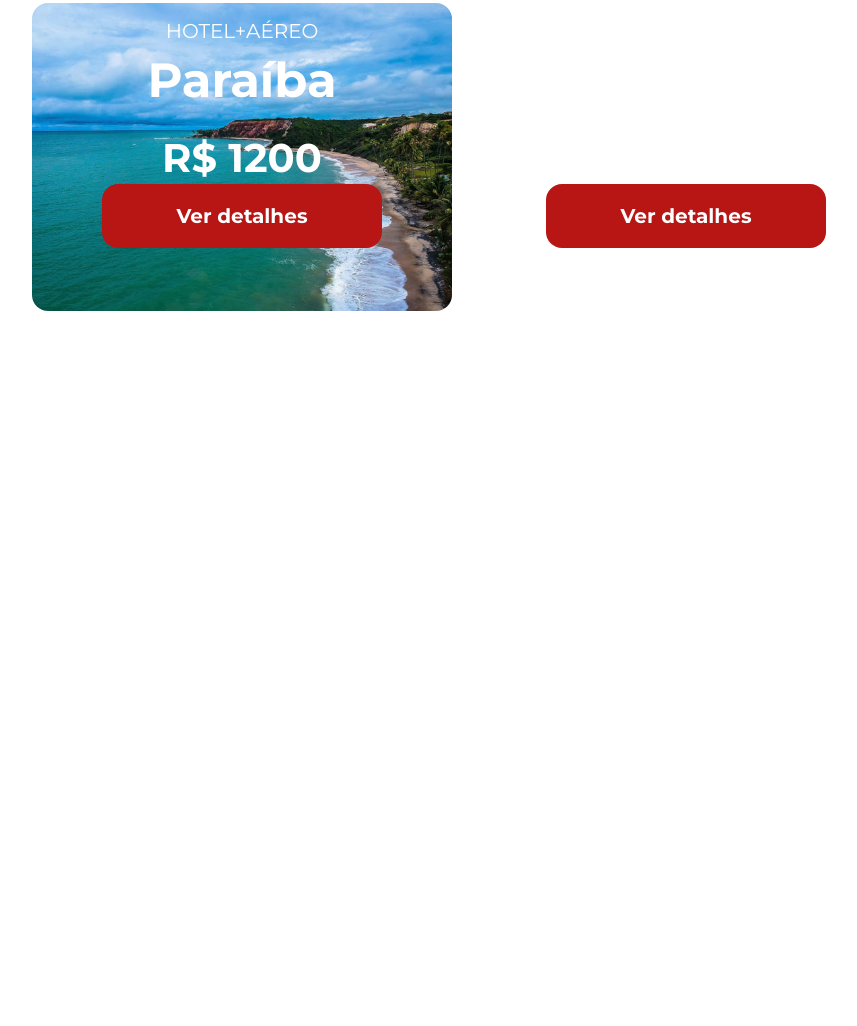
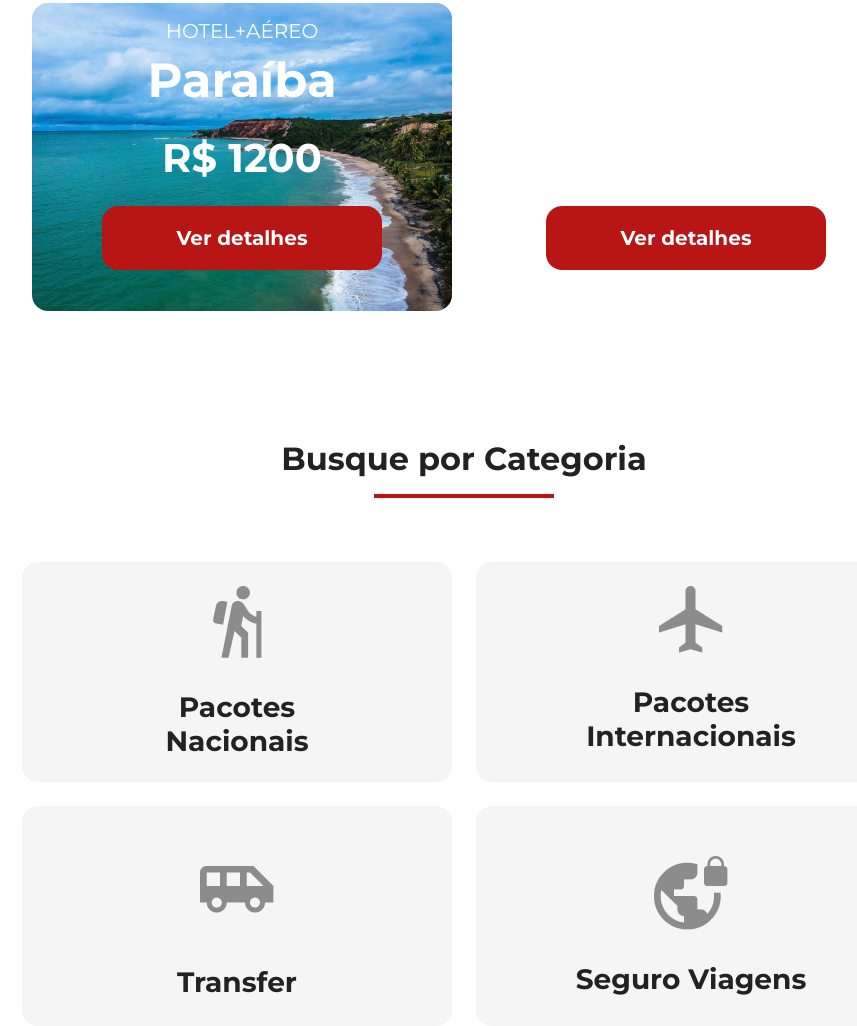
Before and after one commit to Alexsander96-dev/jornada-viagens, a plain HTML site: page index.html in a window 1280 px wide. Shown: the part 1572-2598 px from the top of the page, without its empty margins (176-1033 px from the left). Before the commit the page ends 1907 px from the top, so only its background shows below. Drawn offline with Linux system fonts and the light colour scheme.

Commit message:
ajusta layout da secao categoria

```diff
--- /dev/null
+++ b/css/categories.css
@@ -0,0 +1,62 @@
+.categories .section-title {
+  width: 312px;
+  margin: 0 auto;
+  margin-top: 88px;
+}
+
+.categories-cards {
+  display: flex;
+  flex-direction: column;
+  align-items: center;
+  gap: 24px;
+  margin-top: 64px;
+}
+
+.categories-cards .cards {
+  width: 312px;
+  height: 220px;
+  background-color: var(--background-secondary-color);
+  text-align: center;
+  border-radius: 16px;
+  padding: 24px;
+  box-sizing: border-box;
+  text-decoration: none;
+  color: var(--text-primary-color);
+}
+
+.categories-cards .cards h3 {
+  font-size: 28px;
+  font-weight: var(--title-weight);
+}
+
+.categories-cards .cards.single-line {
+  padding-top: 50px;
+}
+
+.categories-cards .cards.single-line.transfer img {
+  margin: 10px 0 20px;
+}
+
+@media screen and (min-width: 768px) {
+  .categories .section-title {
+    width: 100%;
+  }
+
+  .categories-cards {
+    flex-direction: row;
+    flex-wrap: wrap;
+    justify-content: center;
+  }
+}
+
+@media screen and (min-width: 1024px) {
+  .categories-cards .cards {
+    width: 430px;
+  }
+}
+
+@media screen and (min-width: 1366px) {
+  .categories-cards .cards {
+    width: 280px;
+  }
+}
--- a/css/global.css
+++ b/css/global.css
@@ -69,6 +69,7 @@ body {
   display: inline-block;
   text-decoration: none;
   line-height: 64px;
+
 }
 
 @media screen and (min-width: 768px) {
--- a/css/offers.css
+++ b/css/offers.css
@@ -1,3 +1,6 @@
+.offers {
+  margin-bottom: 104px;
+}
 .offers-cards {
   display: flex;
   flex-direction: column;
@@ -5,7 +8,7 @@
   gap: 24px;
 }
 
-.card {
+.offers-cards .card {
   color: var(--text-secondary-color);
   width: 312px;
   height: 288px;
@@ -17,46 +20,47 @@
   margin-bottom: 24px;
 }
 
-.card header {
+.offers-cards .card header {
   display: block;
   position: static;
   background-color: transparent;
   padding: 0;
 }
 
-.card header p {
+.offers-cards .card header p {
   font-size: 20px;
   font-weight: var(--text-weight);
 }
 
-.card header h3 {
+.offers-cards .card header h3 {
   font-size: 40px;
   font-weight: var(--title-weight);
   margin: 8px 0 0;
 }
 
-.card header span {
+.offers-cards .card header span {
   font-size: 32px;
   margin-top: 24px;
+  margin-bottom: 24px;
   display: inline-block;
 }
 
-.card.japao {
+.offers-cards .card.japao {
   background: url(../img/bg-card-japao.jpg) no-repeat;
   background-size: cover;
 }
 
-.card.san.andreas {
+.offers-cards .card.san.andreas {
   background: url(../img/bg-card-san-andreas.jpg) no-repeat;
   background-size: cover;
 }
 
-.card.paraiba {
+.offers-cards .card.paraiba {
   background: url(../img/bg-card-paraiba.jpg) no-repeat;
   background-size: cover;
 }
 
-.card.manaus {
+.offers-cards .card.manaus {
   background: url(../img/bg-card-manaus.jpg) no-repeat;
   background-size: cover;
 }
@@ -70,29 +74,28 @@
 }
 
 @media screen and (min-width: 1024px) {
-  .card {
+  .offers-cards .card {
     width: 420px;
     height: 308px;
   }
 
-  .card header h3 {
+ .offers-cards .card header h3 {
     font-size: 48px;
   }
 
-  .card header span {
+  .offers-cards .card header span {
     font-size: 40px;
   }
 }
 
 @media screen and (min-width: 1366px) {
-  .card {
+  .offers-cards .card {
     width: 588px;
   }
 }
 
-
 @media screen and (min-width: 1920px) {
-  .card {
+  .offers-cards .card {
     width: 1250px;
     margin: 0 auto;
   }
--- a/css/style.css
+++ b/css/style.css
@@ -2,3 +2,4 @@
 @import url(header.css);
 @import url(hero.css);
 @import url(offers.css);
+@import url(categories.css);
--- a/index.html
+++ b/index.html
@@ -114,5 +114,72 @@
         </article>
       </div>
     </section>
+
+    <section class="categories">
+      <div class="section-title">
+        <h2>Busque por Categoria</h2>
+        <hr />
+      </div>
+
+      <div class="categories-cards">
+        <a
+          class="cards"
+          href="#"
+          target="_blank"
+          title="Busque pela categoria Pacotes Nacionais"
+        >
+          <img
+            src="img/icone-pacotes-nacionais.png"
+            alt="icone cinza representando uma pessoa fazendo tracking"
+          />
+          <h3>
+            Pacotes <br />
+            Nacionais
+          </h3>
+        </a>
+
+        <a
+          class="cards"
+          href="#"
+          target="_blank"
+          title="Busque pela categoria Pacotes Internacionais"
+        >
+          <img
+            src="img/icone-pacotes-interacionais.png"
+            alt="icone cinza representando um avião"
+          />
+          <h3>
+            Pacotes <br />
+            Internacionais
+          </h3>
+        </a>
+
+        <a
+          class="cards single-line transfer"
+          href="#"
+          target="_blank"
+          title="Busque pela categoria Transfer"
+        >
+          <img
+            src="img/icone-transfer.png"
+            alt="icone cinza representando um carro"
+          />
+          <h3>Transfer</h3>
+        </a>
+
+        <a
+          class="cards single-line"
+          href="#"
+          target="_blank"
+          title="Busque pela categoria Seguro Viagens"
+        >
+          <img
+            src="img/icone-seguro-viagem.png"
+            alt="icone cinza representando um simbolo do mundo com um cadeado"
+          />
+          <h3>Seguro Viagens</h3>
+        </a>
+      </div>
+    </section>
   </body>
 </html>
```
Also changed, not shown: img/icone-pacotes-interacionais.png (added), img/icone-pacotes-nacionais.png (added), img/icone-seguro-viagem.png (added), img/icone-transfer.png (added).
